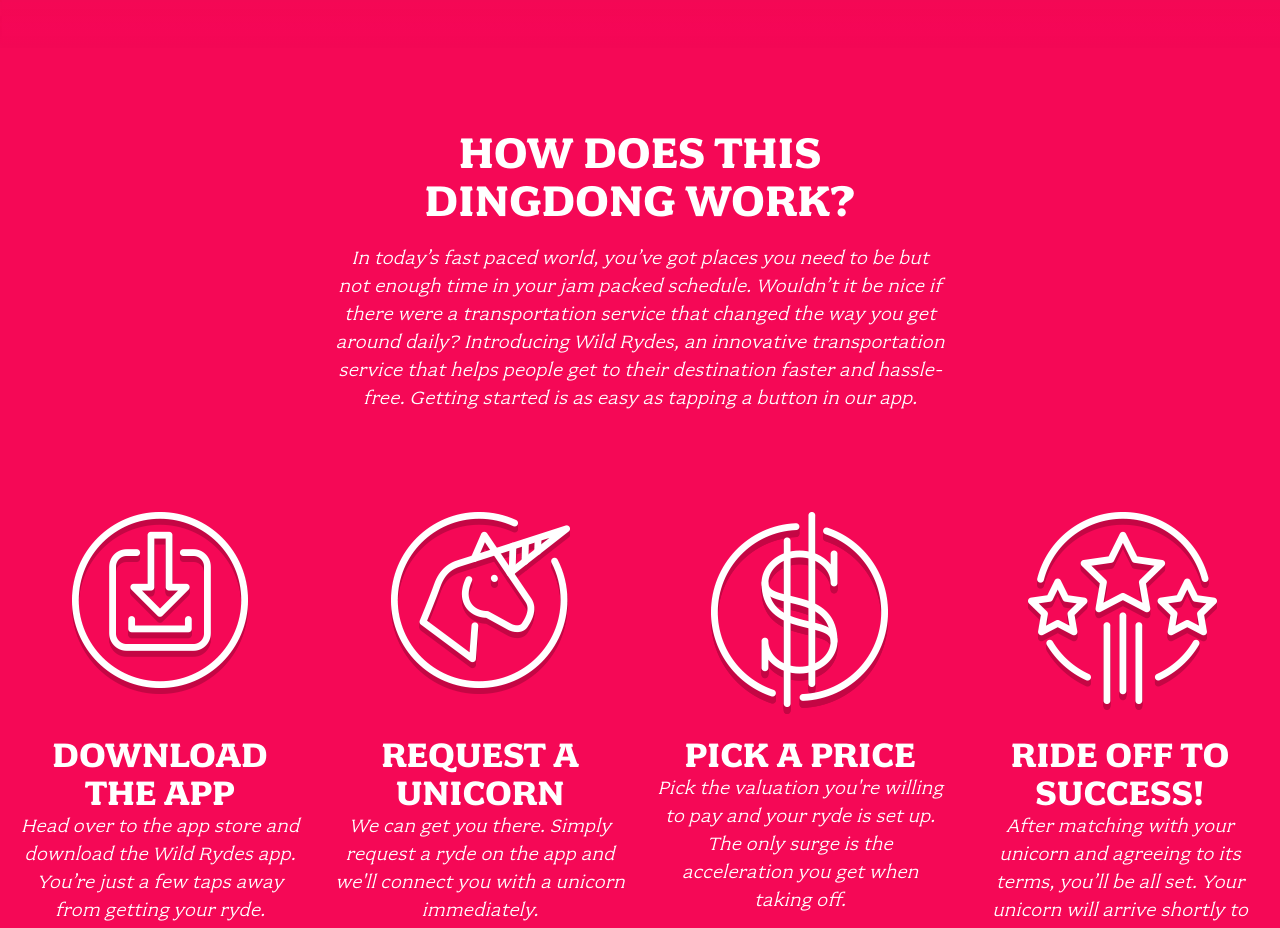
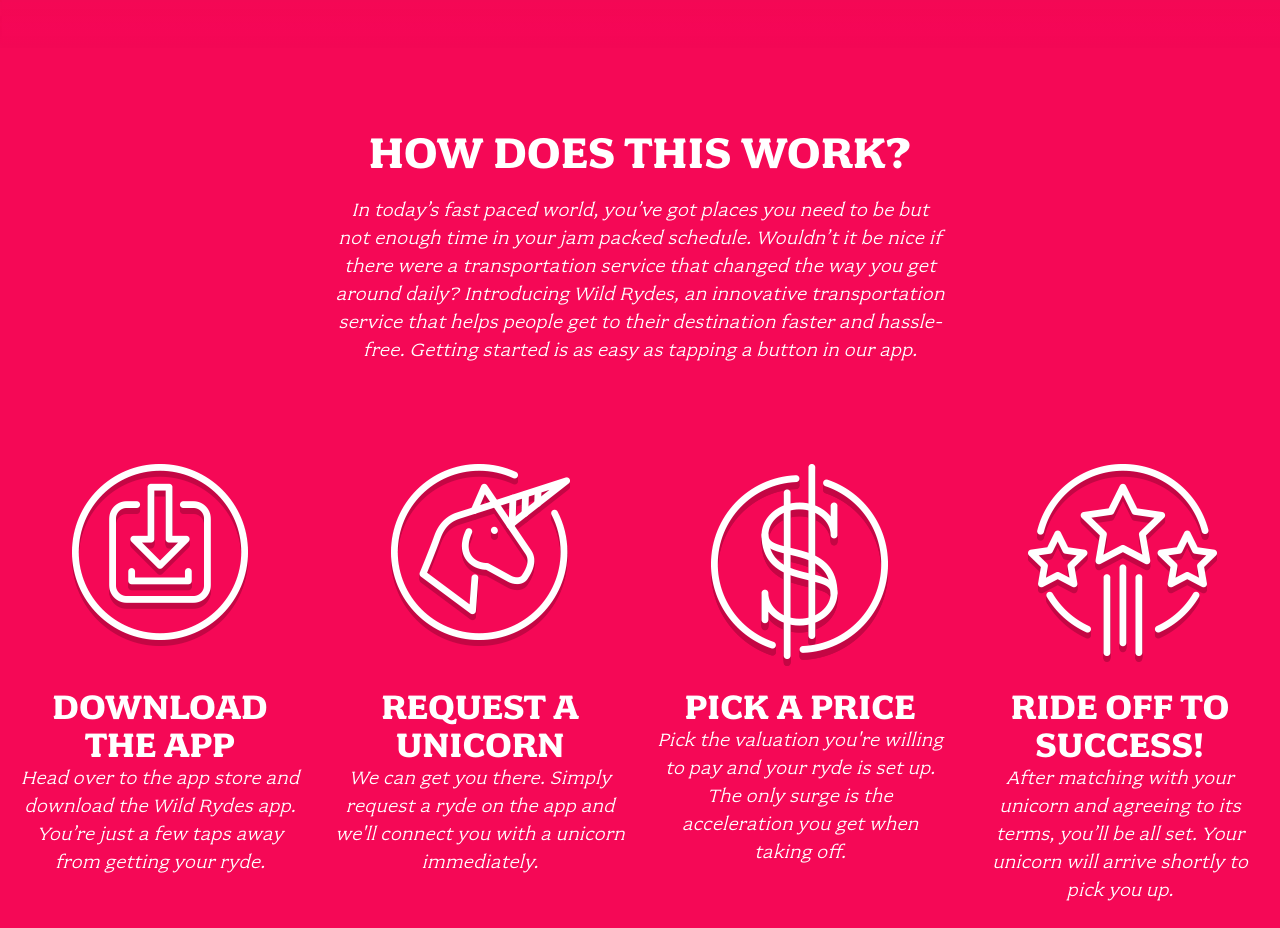
Before and after one commit to SirgheVlad/wildrydes-site, a plain HTML site: page index.html in a window 1280 px wide. Shown: the part 900-1828 px from the top of the page. Drawn offline with Linux system fonts and the light colour scheme.

Commit message:
Update index.html

```diff
--- a/index.html
+++ b/index.html
@@ -30,7 +30,7 @@
 
   <section class="home-about">
     <div class="row column large-9 xlarge-6 xxlarge-4">
-      <h2 class="section-title">How Does This DingDong Work?</h2>
+      <h2 class="section-title">How Does This Work?</h2>
       <p class="content">
         In today’s fast paced world, you’ve got places you need to be but not enough time in your jam packed schedule. Wouldn’t it be nice if there were a transportation service that changed the way you get around daily? Introducing Wild Rydes, an innovative transportation service that helps people get to their destination faster and hassle-free. Getting started is as easy as tapping a button in our app.
       </p>
```
